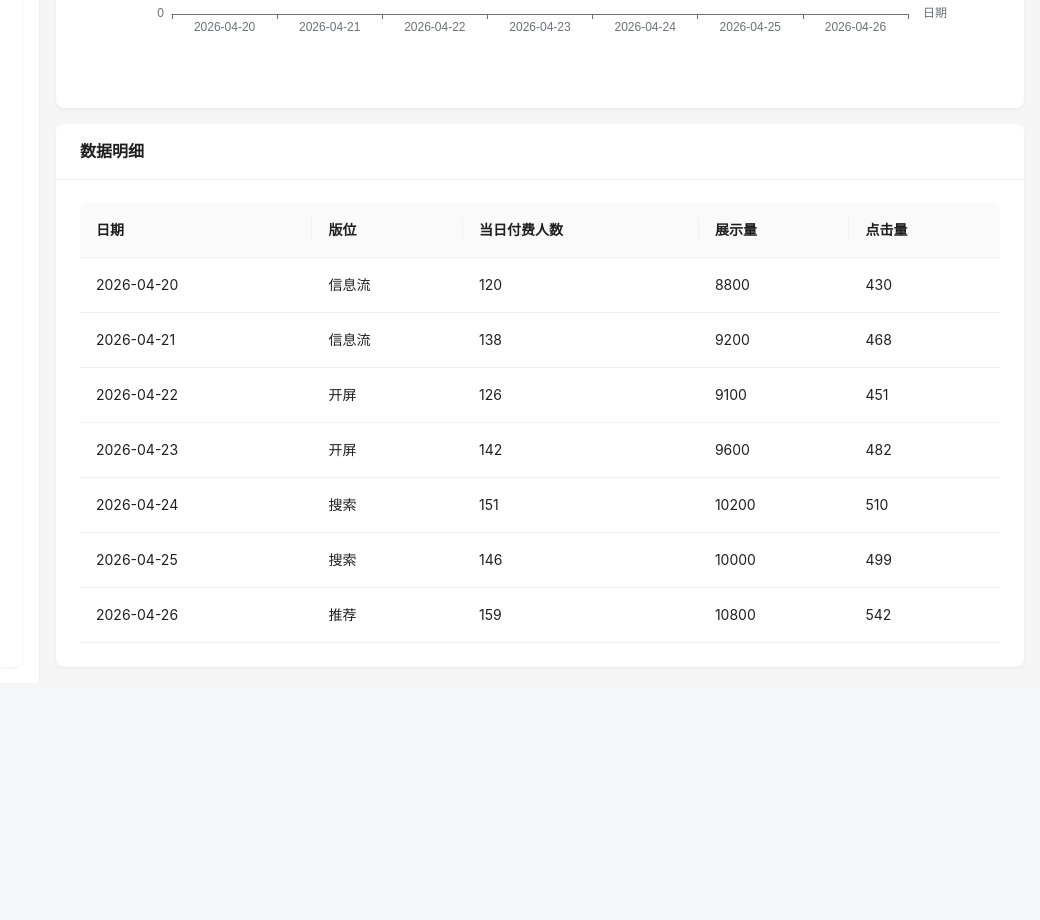
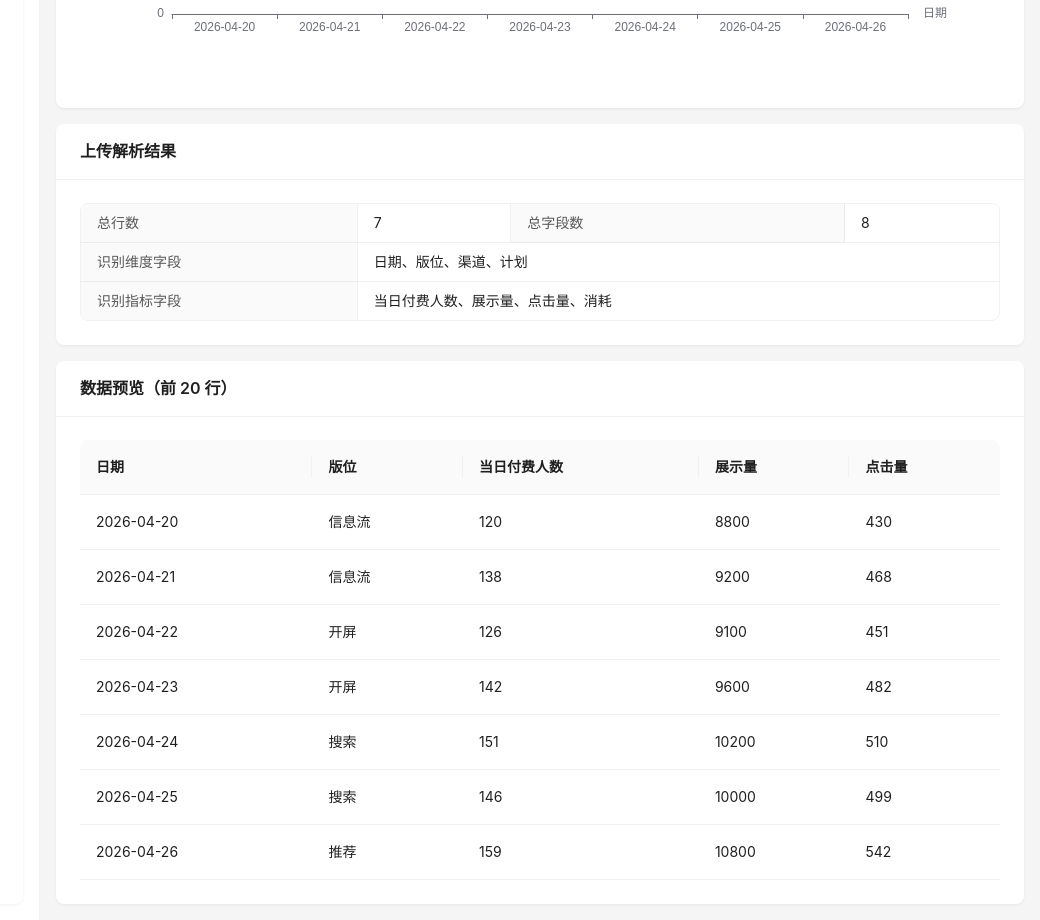
Before and after one commit to yl19881124-crypto/ad-bi-dashboard, a React (Vite) app: page / in a window 1280 px wide. Shown: the part 580-1500 px from the top of the page, without its empty margins (240-1280 px from the left). Before the commit the page ends 1263 px from the top, so only its background shows below. Built offline with nearby package versions, Linux system fonts and the light colour scheme.

Commit message:
feat: add phase-2 excel upload parsing and preview

```diff
--- a/src/App.tsx
+++ b/src/App.tsx
@@ -1,5 +1,5 @@
 import { useMemo, useState } from 'react';
-import { Button, Card, Layout, message, Space, Typography, Upload } from 'antd';
+import { Button, Card, Descriptions, Layout, message, Space, Typography, Upload } from 'antd';
 import type { UploadProps } from 'antd';
 import type { RcFile } from 'antd/es/upload';
 import { UploadOutlined } from '@ant-design/icons';
@@ -8,35 +8,177 @@ import ConfigBar from './components/ConfigBar';
 import DataTable from './components/DataTable';
 import FieldPanel from './components/FieldPanel';
 import TrendChart from './components/TrendChart';
-import { dimensionFields, metricFields, mockRows } from './mock/data';
+import { dimensionFields as defaultDimensions, metricFields as defaultMetrics, mockRows } from './mock/data';
+import type { DataRow, DimensionField, MetricField } from './types';
 
 const { Header, Sider, Content } = Layout;
+const DEFAULT_SHEET_NAME = '分账户底表';
+
+const dateNamePattern = /(日期|时间|date|day)/i;
+
+function isNumericValue(value: unknown) {
+  if (typeof value === 'number') {
+    return Number.isFinite(value);
+  }
+
+  if (typeof value === 'string') {
+    const trimmed = value.trim();
+    return trimmed !== '' && Number.isFinite(Number(trimmed));
+  }
+
+  return false;
+}
+
+function normalizeDateValue(value: unknown): string | number | null {
+  if (value === null || value === undefined || value === '') {
+    return null;
+  }
+
+  if (value instanceof Date) {
+    return value.toISOString().slice(0, 10);
+  }
+
+  if (typeof value === 'number') {
+    const parsed = XLSX.SSF.parse_date_code(value);
+    if (parsed) {
+      return `${String(parsed.y).padStart(4, '0')}-${String(parsed.m).padStart(2, '0')}-${String(parsed.d).padStart(2, '0')}`;
+    }
+  }
+
+  if (typeof value === 'string') {
+    const trimmed = value.trim();
+    if (!trimmed) {
+      return null;
+    }
+
+    if (isNumericValue(trimmed)) {
+      const parsed = XLSX.SSF.parse_date_code(Number(trimmed));
+      if (parsed) {
+        return `${String(parsed.y).padStart(4, '0')}-${String(parsed.m).padStart(2, '0')}-${String(parsed.d).padStart(2, '0')}`;
+      }
+    }
+
+    const asDate = new Date(trimmed);
+    if (!Number.isNaN(asDate.getTime())) {
+      return asDate.toISOString().slice(0, 10);
+    }
+
+    return trimmed;
+  }
+
+  return String(value);
+}
+
+function parseWorksheet(file: RcFile) {
+  return file.arrayBuffer().then((buffer: ArrayBuffer) => {
+    const workbook = XLSX.read(buffer, {
+      type: 'array',
+      cellDates: true,
+    });
+
+    let sheetName = DEFAULT_SHEET_NAME;
+    if (!workbook.SheetNames.includes(DEFAULT_SHEET_NAME)) {
+      sheetName = workbook.SheetNames[0];
+      message.warning(`未找到 sheet「${DEFAULT_SHEET_NAME}」，已自动读取第一个 sheet「${sheetName}」。`);
+    }
+
+    const worksheet = workbook.Sheets[sheetName];
+    const matrix = XLSX.utils.sheet_to_json<(string | number | Date | null)[]>(worksheet, {
+      header: 1,
+      raw: true,
+      defval: null,
+    });
+
+    const [headerRow = [], ...bodyRows] = matrix;
+    const headers = headerRow.map((item: string | number | Date | null, index: number) => {
+      const text = String(item ?? '').trim();
+      return text || `未命名字段${index + 1}`;
+    });
+
+    const rows: DataRow[] = bodyRows
+      .map((row: (string | number | Date | null)[]) => {
+        const mappedRow: DataRow = {};
+
+        headers.forEach((header: string, index: number) => {
+          const cellValue = row[index];
+          mappedRow[header] = cellValue === undefined ? null : (cellValue as string | number | null);
+        });
+
+        return mappedRow;
+      })
+      .filter((row: DataRow) => Object.values(row).some((value) => value !== null && String(value).trim() !== ''));
+
+    const dateFields = headers.filter((header: string) => dateNamePattern.test(header));
+
+    const metricFields = headers.filter((header: string) => {
+      if (dateFields.includes(header)) {
+        return false;
+      }
+
+      const nonEmptyValues = rows
+        .map((row: DataRow) => row[header])
+        .filter((value) => value !== null && String(value).trim() !== '');
+      if (nonEmptyValues.length === 0) {
+        return false;
+      }
+
+      const numericCount = nonEmptyValues.filter((value) => isNumericValue(value)).length;
+      return numericCount / nonEmptyValues.length >= 0.6;
+    });
+
+    const dimensions = headers.filter((header: string) => !metricFields.includes(header));
+
+    const normalizedRows = rows.map((row: DataRow) => {
+      const normalizedRow: DataRow = { ...row };
+      dateFields.forEach((field: string) => {
+        normalizedRow[field] = normalizeDateValue(normalizedRow[field]);
+      });
+      return normalizedRow;
+    });
+
+    return {
+      rows: normalizedRows,
+      dimensions,
+      metrics: metricFields,
+      dateFields,
+    };
+  });
+}
 
 export default function App() {
-  const [rows, setRows] = useState(mockRows);
+  const [rows, setRows] = useState<DataRow[]>(
+    mockRows.map((row) => ({ ...row })) as DataRow[],
+  );
+  const [dimensionFields, setDimensionFields] = useState<DimensionField[]>(defaultDimensions);
+  const [metricFields, setMetricFields] = useState<MetricField[]>(defaultMetrics);
 
   const uploadProps: UploadProps = useMemo(
     () => ({
-      accept: '.xlsx,.xls',
+      accept: '.xlsx,.xls,.csv',
       showUploadList: false,
       beforeUpload: async (file: RcFile) => {
         try {
-          const buffer = await file.arrayBuffer();
-          const workbook = XLSX.read(buffer, { type: 'array' });
-          const sheetName = '分账户底表';
+          const parsed = await parseWorksheet(file);
 
-          if (!workbook.SheetNames.includes(sheetName)) {
-            message.warning(`未找到 sheet：${sheetName}，当前仅作为框架演示，继续使用 mock 数据。`);
-            return false;
-          }
+          setRows(parsed.rows);
+          setDimensionFields(
+            parsed.dimensions.map((field: string) => ({
+              key: field,
+              name: field,
+              isDate: parsed.dateFields.includes(field),
+            })),
+          );
+          setMetricFields(
+            parsed.metrics.map((field: string) => ({
+              key: field,
+              name: field,
+              tag: 'T1',
+            })),
+          );
 
-          const worksheet = workbook.Sheets[sheetName];
-          const parsed = XLSX.utils.sheet_to_json<Record<string, string | number>>(worksheet);
-
-          message.success(`读取成功：${file.name}（${parsed.length} 行），第一阶段暂不替换真实计算逻辑。`);
-          setRows(mockRows);
+          message.success(`读取成功：${file.name}（${parsed.rows.length} 行，${parsed.dimensions.length + parsed.metrics.length} 列）。`);
         } catch (error) {
-          message.error('Excel 解析失败，请检查文件格式。');
+          message.error('文件解析失败，请检查 .xlsx/.xls/.csv 文件内容。');
         }
         return false;
       },
@@ -58,7 +200,7 @@ export default function App() {
             </Typography.Title>
             <Upload {...uploadProps}>
               <Button type="primary" icon={<UploadOutlined />}>
-                上传 Excel
+                上传 Excel/CSV
               </Button>
             </Upload>
           </Space>
@@ -69,11 +211,24 @@ export default function App() {
             <ConfigBar dimensions={dimensionFields} metrics={metricFields} />
 
             <Card title="趋势图（默认：折线图 / X轴：日期 / 拆分维度：版位 / 指标：当日付费人数）" bordered={false}>
-              <TrendChart rows={rows} />
+              <TrendChart rows={mockRows} />
             </Card>
 
-            <Card title="数据明细" bordered={false}>
-              <DataTable rows={rows} />
+            <Card title="上传解析结果" bordered={false}>
+              <Descriptions size="small" column={2} bordered>
+                <Descriptions.Item label="总行数">{rows.length}</Descriptions.Item>
+                <Descriptions.Item label="总字段数">{dimensionFields.length + metricFields.length}</Descriptions.Item>
+                <Descriptions.Item label="识别维度字段" span={2}>
+                  {dimensionFields.map((item: DimensionField) => item.name).join('、') || '-'}
+                </Descriptions.Item>
+                <Descriptions.Item label="识别指标字段" span={2}>
+                  {metricFields.map((item: MetricField) => item.name).join('、') || '-'}
+                </Descriptions.Item>
+              </Descriptions>
+            </Card>
+
+            <Card title="数据预览（前 20 行）" bordered={false}>
+              <DataTable rows={rows.slice(0, 20)} />
             </Card>
           </Space>
         </Content>
--- a/src/components/DataTable.tsx
+++ b/src/components/DataTable.tsx
@@ -1,19 +1,28 @@
 import { Table } from 'antd';
 import type { ColumnsType } from 'antd/es/table';
-import type { AdDataRow } from '../types';
+import type { DataRow } from '../types';
 
 interface DataTableProps {
-  rows: AdDataRow[];
+  rows: DataRow[];
 }
 
-const columns: ColumnsType<AdDataRow> = [
-  { title: '日期', dataIndex: '日期', key: '日期' },
-  { title: '版位', dataIndex: '版位', key: '版位' },
-  { title: '当日付费人数', dataIndex: '当日付费人数', key: '当日付费人数' },
-  { title: '展示量', dataIndex: '展示量', key: '展示量' },
-  { title: '点击量', dataIndex: '点击量', key: '点击量' },
-];
+export default function DataTable({ rows }: DataTableProps) {
+  const headers = rows.length > 0 ? Object.keys(rows[0]) : [];
 
-export default function DataTable({ rows }: DataTableProps) {
-  return <Table<AdDataRow> rowKey={(record: AdDataRow) => `${record.日期}-${record.版位}`} columns={columns} dataSource={rows} pagination={false} />;
+  const columns: ColumnsType<DataRow> = headers.map((header) => ({
+    title: header,
+    dataIndex: header,
+    key: header,
+    render: (value: string | number | null) => (value === null || value === '' ? '-' : String(value)),
+  }));
+
+  return (
+    <Table<DataRow>
+      rowKey={(_record: DataRow, index?: number) => String(index ?? 0)}
+      columns={columns}
+      dataSource={rows}
+      pagination={false}
+      scroll={{ x: 'max-content' }}
+    />
+  );
 }
--- a/src/components/FieldPanel.tsx
+++ b/src/components/FieldPanel.tsx
@@ -14,9 +14,10 @@ export default function FieldPanel({ dimensions, metrics }: FieldPanelProps) {
           <Typography.Title level={5}>维度字段</Typography.Title>
           <Space wrap>
             {dimensions.map((item) => (
-              <Tag key={item.key} color="blue">
-                {item.name}
-              </Tag>
+              <Space key={item.key} size={4}>
+                <Tag color="blue">{item.name}</Tag>
+                {item.isDate ? <Tag color="cyan">日期</Tag> : null}
+              </Space>
             ))}
           </Space>
         </section>
--- a/src/types.ts
+++ b/src/types.ts
@@ -3,6 +3,7 @@ export type FieldTag = 'T0' | 'T1';
 export interface DimensionField {
   key: string;
   name: string;
+  isDate?: boolean;
 }
 
 export interface MetricField {
@@ -18,3 +19,5 @@ export interface AdDataRow {
   展示量: number;
   点击量: number;
 }
+
+export type DataRow = Record<string, string | number | null>;
```
